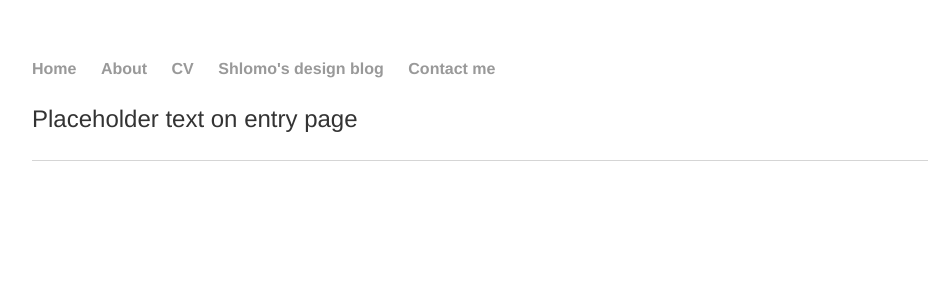
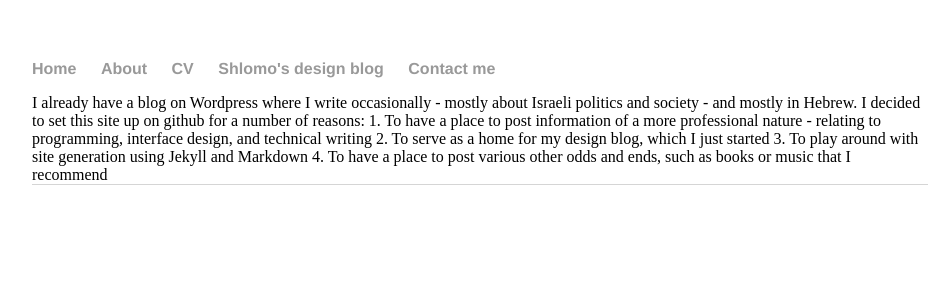
Before and after one commit to shlomo-shizgal/shlomo-shizgal.github.io, a Jekyll site: the page built from index.html, in a window 1280 px wide. Shown: the top 300 px of the page, without its empty margins (160-1111 px from the left). Built offline with Jekyll 4.4.1, drawn with Linux system fonts in a browser that asks for light colours.

Commit message:
Added text for entry page

```diff
--- a/index.html
+++ b/index.html
@@ -2,6 +2,10 @@
 layout: default
 title: Shlomo Shizgal's personal site
 ---
-<p>
-Placeholder text on entry page
-</p>
+I already have a blog on Wordpress where I write occasionally - mostly about Israeli politics and society - and mostly in Hebrew.
+
+I decided to set this site up on github for a number of reasons:
+1. To have a place to post information of a more professional nature - relating to programming, interface design, and technical writing
+2. To serve as a home for my design blog, which I just started
+3. To play around with site generation using Jekyll and Markdown
+4. To have a place to post various other odds and ends, such as books or music that I recommend
```
